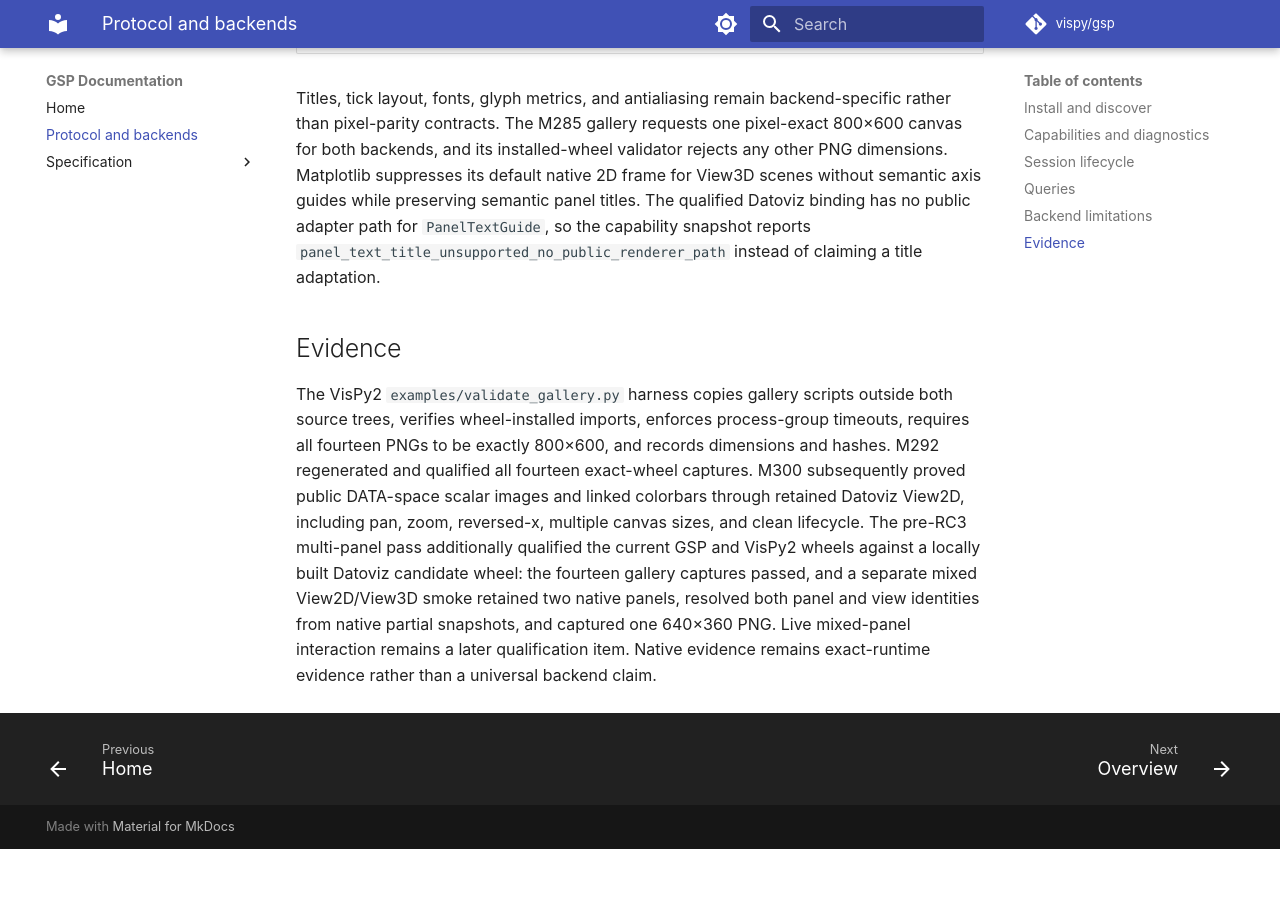
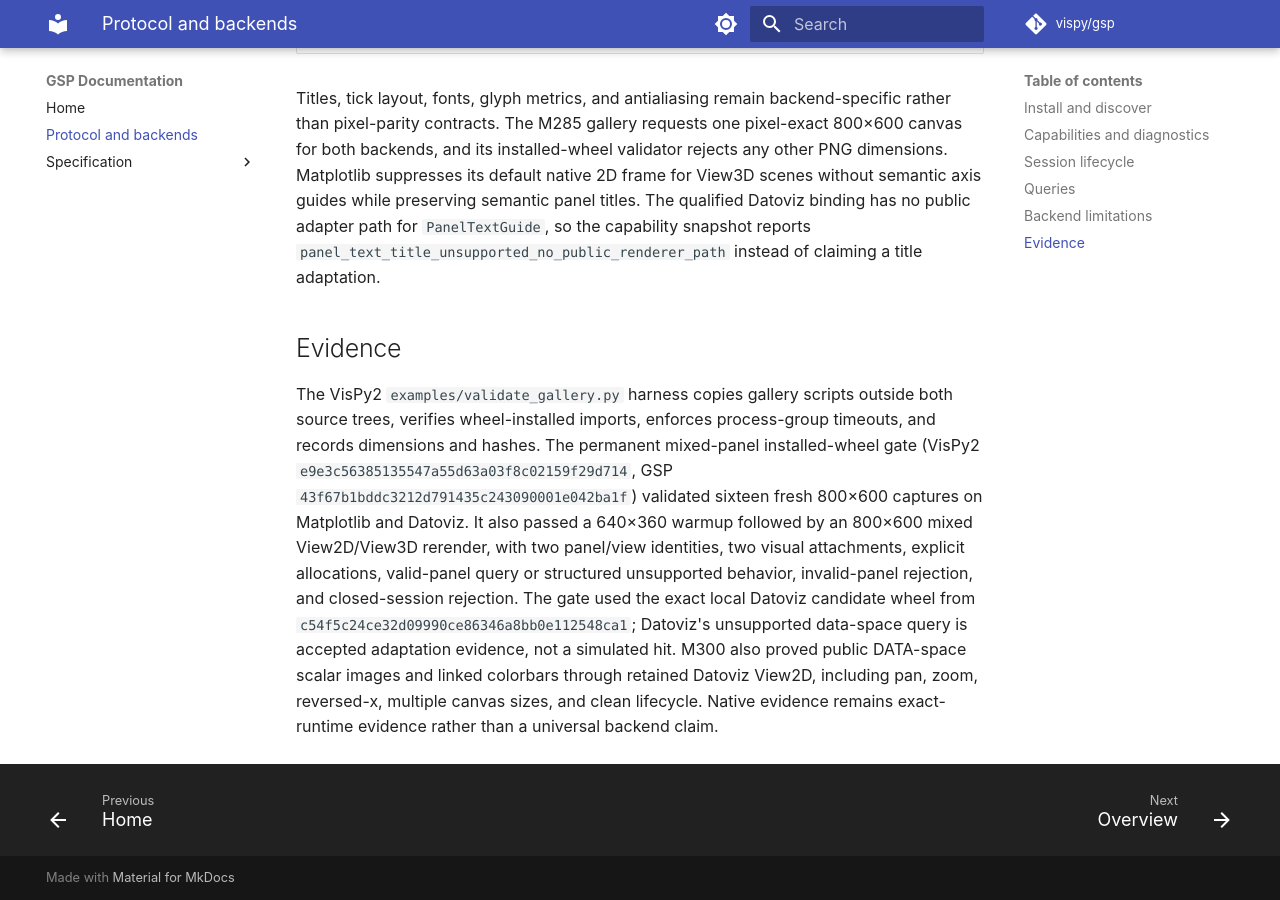
Before and after one commit to vispy/gsp, an MkDocs documentation site: the page built from docs/protocol-and-backends.md, in a window 1280 px wide and 900 px high, scrolled down 2539 px. Built offline with MkDocs 1.6.1 and Material for MkDocs 9.7.7, drawn with Linux system fonts in a browser that asks for light colours; comment, search, counter and statistics services are not loaded; before the commit the page ends 3388 px from its top, so only the background shows below that.

Commit message:
Harden installed-wheel CI qualification

```diff
--- a/docs/protocol-and-backends.md
+++ b/docs/protocol-and-backends.md
@@ -96,13 +96,14 @@ preserving semantic panel titles. The qualified Datoviz binding has no public ad
 ## Evidence
 
 The VisPy2 `examples/validate_gallery.py` harness copies gallery scripts outside both source trees,
-verifies wheel-installed imports, enforces process-group timeouts, requires all fourteen PNGs to be
-exactly 800×600, and records dimensions and hashes. M292 regenerated and qualified all fourteen
-exact-wheel captures. M300 subsequently proved public DATA-space scalar images and linked
-colorbars through retained Datoviz View2D, including pan, zoom, reversed-x, multiple canvas sizes,
-and clean lifecycle. The pre-RC3 multi-panel pass additionally qualified the current GSP and
-VisPy2 wheels against a locally built Datoviz candidate wheel: the fourteen gallery captures
-passed, and a separate mixed View2D/View3D smoke retained two native panels, resolved both panel
-and view identities from native partial snapshots, and captured one 640×360 PNG. Live mixed-panel
-interaction remains a later qualification item. Native evidence remains exact-runtime evidence
-rather than a universal backend claim.
+verifies wheel-installed imports, enforces process-group timeouts, and records dimensions and
+hashes. The permanent mixed-panel installed-wheel gate (VisPy2 `e9e3c56385135547a55d63a03f8c02159f29d714`,
+GSP `43f67b1bddc3212d791435c243090001e042ba1f`) validated sixteen fresh 800×600 captures on
+Matplotlib and Datoviz. It also passed a 640×360 warmup followed by an 800×600 mixed View2D/View3D
+rerender, with two panel/view identities, two visual attachments, explicit allocations, valid-panel
+query or structured unsupported behavior, invalid-panel rejection, and closed-session rejection.
+The gate used the exact local Datoviz candidate wheel from `c54f5c24ce32d09990ce86346a8bb0e112548ca1`;
+Datoviz's unsupported data-space query is accepted adaptation evidence, not a simulated hit. M300
+also proved public DATA-space scalar images and linked colorbars through retained Datoviz View2D,
+including pan, zoom, reversed-x, multiple canvas sizes, and clean lifecycle. Native evidence
+remains exact-runtime evidence rather than a universal backend claim.
```
Also changed, not shown: 1 other file.
